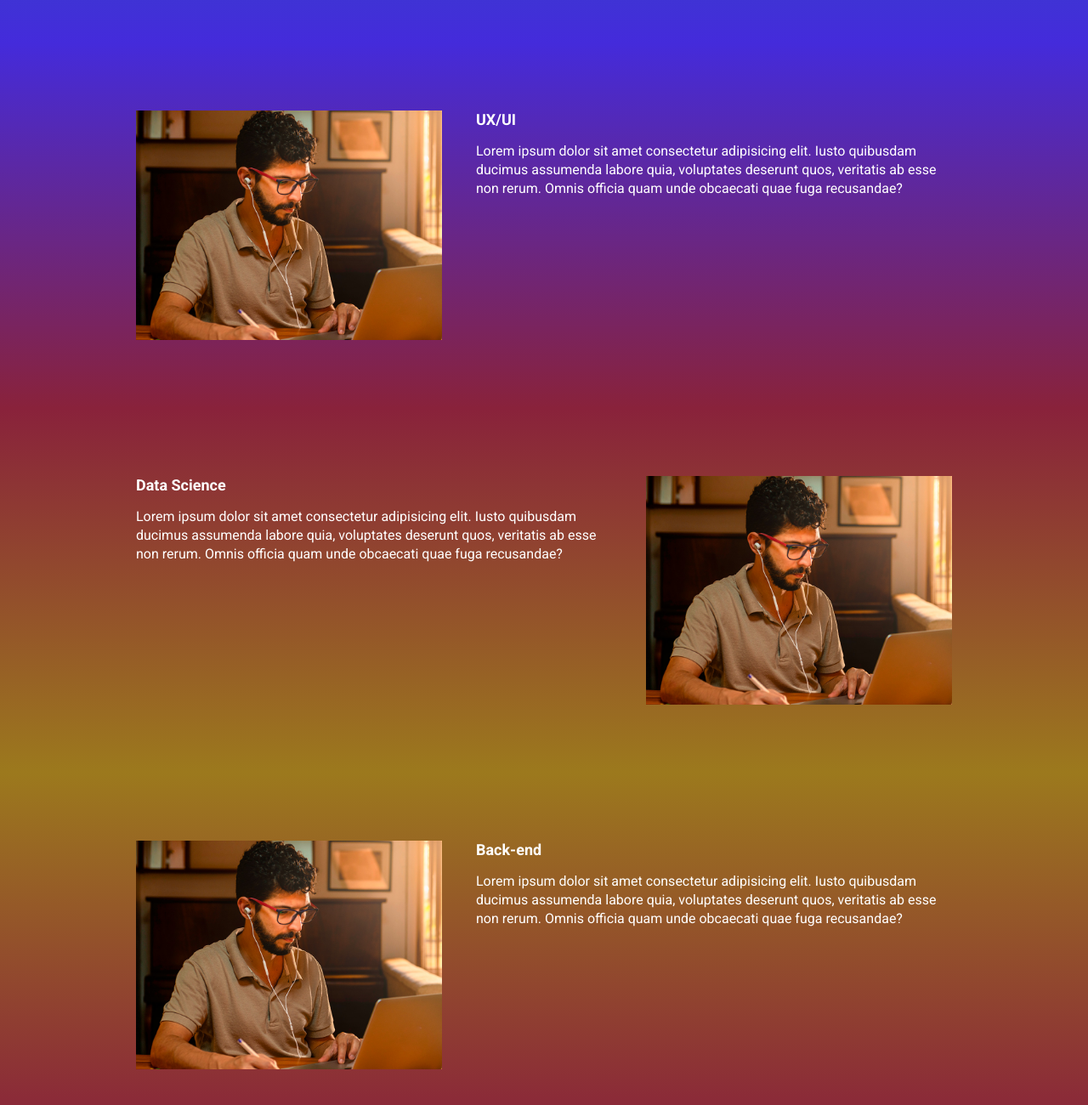
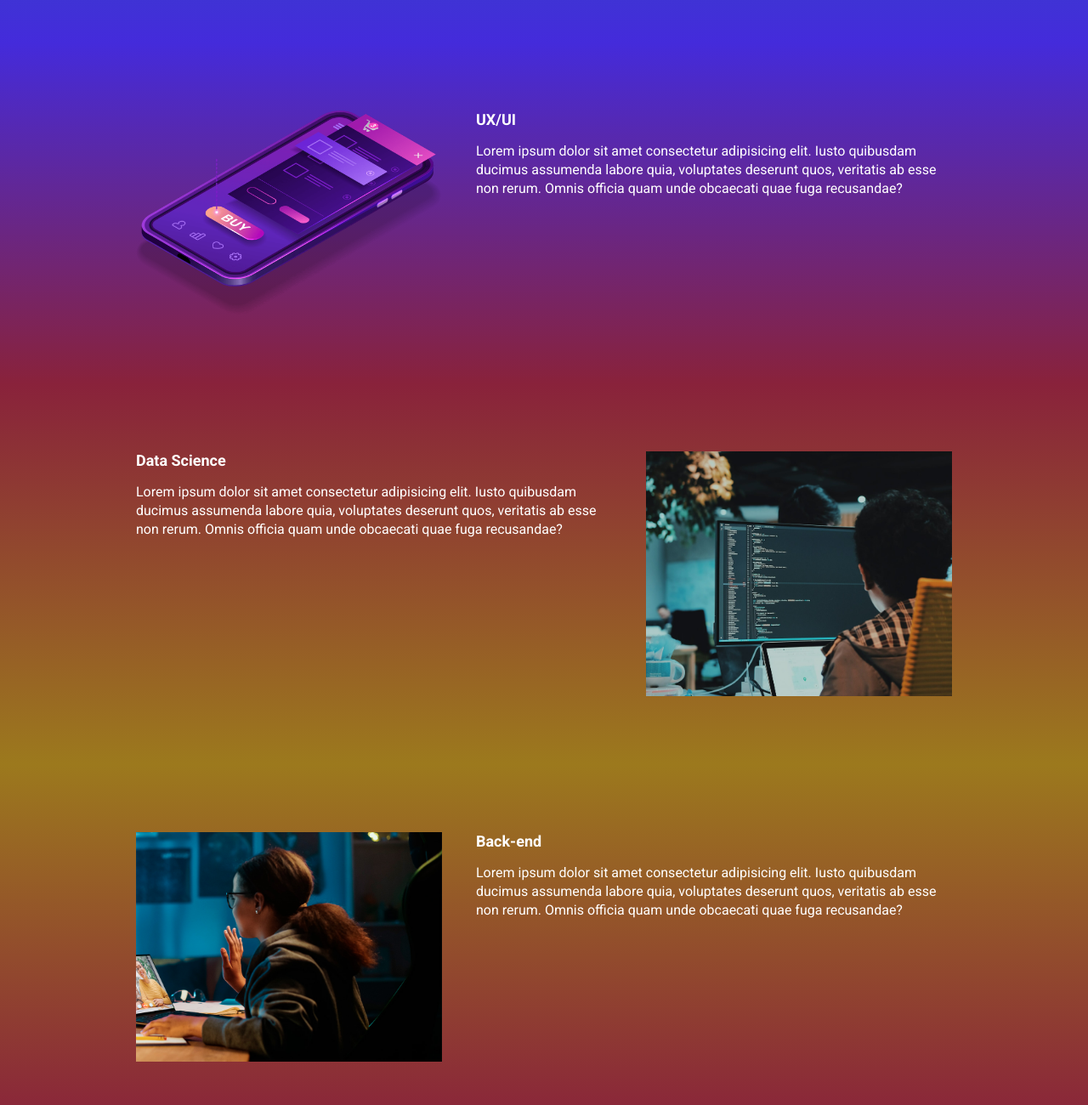
Before and after one commit to Magialis/ebac-event-page-parcel, a website built with Parcel: page src/index.html in a window 1280 px wide. Shown: the part 940-2240 px from the top of the page at 85% size. Built offline with nearby package versions, Linux system fonts and the light colour scheme.

Commit message:
ajustando as imagens das seções

```diff
--- a/package.json
+++ b/package.json
@@ -1,9 +1,9 @@
 {
   "name": "landing-page-aula",
   "version": "1.0.0",
-  "main": "index.js",
   "scripts": {
     "dev": "parcel src/index.html src/styles/main.scss src/scripts/main.js --no-cache",
+    "build": "parcel build src/index.html",
     "test": "echo \"Error: no test specified\" && exit 1"
   },
   "keywords": [],
--- a/src/index.html
+++ b/src/index.html
@@ -59,7 +59,7 @@
                 <h2 class="event__details__title">UX/UI</h2>
                 <p class="event__details__description">Lorem ipsum dolor sit amet consectetur adipisicing elit. Iusto quibusdam ducimus assumenda labore quia, voluptates deserunt quos, veritatis ab esse non rerum. Omnis officia quam unde obcaecati quae fuga recusandae?</p>
             </div>
-            <img class="event__image" src="./images/frontend.png" alt="Front-end">
+            <img class="event__image" src="./images/ui-ux.png" alt="Front-end">
         </div>
     </section>
 
@@ -69,7 +69,7 @@
                 <h2 class="event__details__title">Data Science</h2>
                 <p class="event__details__description">Lorem ipsum dolor sit amet consectetur adipisicing elit. Iusto quibusdam ducimus assumenda labore quia, voluptates deserunt quos, veritatis ab esse non rerum. Omnis officia quam unde obcaecati quae fuga recusandae?</p>
             </div>
-            <img class="event__image" src="./images/frontend.png" alt="Front-end">
+            <img class="event__image" src="./images/data.png" alt="Front-end">
         </div>
     </section>
 
@@ -79,7 +79,7 @@
                 <h2 class="event__details__title">Back-end</h2>
                 <p class="event__details__description">Lorem ipsum dolor sit amet consectetur adipisicing elit. Iusto quibusdam ducimus assumenda labore quia, voluptates deserunt quos, veritatis ab esse non rerum. Omnis officia quam unde obcaecati quae fuga recusandae?</p>
             </div>
-            <img class="event__image" src="./images/frontend.png" alt="Front-end">
+            <img class="event__image" src="./images/backend.png" alt="Front-end">
         </div>
     </section>
 
```
